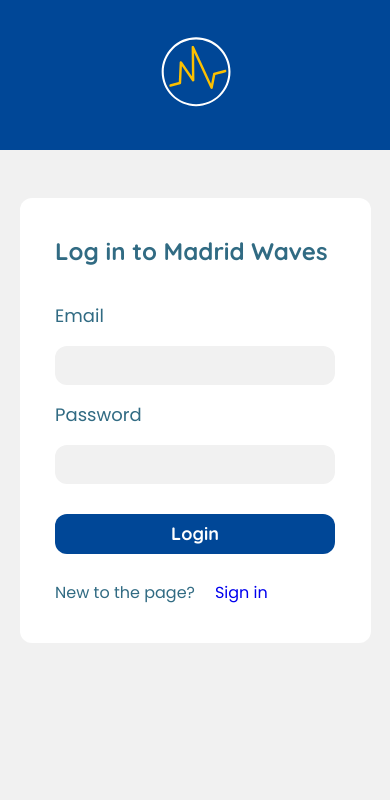
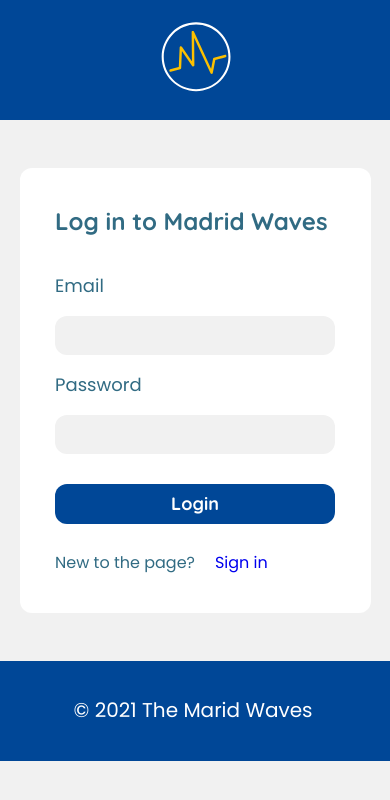
Before and after one commit to BrightonJoel/Madrid-Waves, a React (Create React App) app in the folder frontend/: page /login in a window 390 px wide. Shown: the top 800 px of the page. Built offline with nearby package versions, Linux system fonts and the light colour scheme.

Commit message:
Footer wil Responsive Design

```diff
--- a/frontend/src/App.js
+++ b/frontend/src/App.js
@@ -9,6 +9,7 @@ import HomeHeader from "./components/Header/HomeHeader"
 import CreateBlog from "./pages/BlogPages/CreateBlog"
 import MyBlogs from "./pages/BlogPages/MyBlogs"
 import BlogsDetails from "./pages/BlogPages/BlogDetails"
+import Footer from "./components/Footer"
 import About from "./pages/About"
 import Theme from "./styles/theme"
 
@@ -24,35 +25,42 @@ function App() {
             <Route path='/signup'>
               <Header/>
               <SignUp />
+              <Footer/>
             </Route>
 
             <Route path='/login'>
               <Header/>
               <Login />
+              <Footer/>
             </Route>
 
             <Route path='/create'>
               <HomeHeader/>
               <CreateBlog/>
+              <Footer/>
             </Route>
 
             <Route path='/myblogs'>
               <HomeHeader/>
               <MyBlogs/>
+              <Footer/>
             </Route>
 
             <Route path='/about'>
               <HomeHeader/>
               <About/>
+              <Footer/>
             </Route>
             <Route path='/details'>
               <HomeHeader/>
               <BlogsDetails/>
+              <Footer/>
             </Route>
 
             <Route exact path='/'>
               <HomeHeader/>
               <HomePage />
+              <Footer/>
             </Route>
 
           </Switch>
--- /dev/null
+++ b/frontend/src/components/Footer.js
@@ -0,0 +1,10 @@
+import React from "react";
+import { Footerdiv, Item1 } from "./FooterStyles";
+
+export default function Footer() {
+  return (
+    <Footerdiv>
+      <Item1>&copy; 2021 The Marid Waves</Item1>
+    </Footerdiv>
+  );
+}
--- /dev/null
+++ b/frontend/src/components/FooterStyles.js
@@ -0,0 +1,23 @@
+import styled from "styled-components"
+
+export const Footerdiv = styled.footer`
+    display: grid;
+    background-color: ${({ theme }) => theme.colors.primaryBlue};
+    height: 100px;
+    grid-template-columns: 33% 33% 33%;
+
+  `
+  export const Item1 = styled.div`
+  grid-column: 1 / 1;
+  display: flex;
+  justify-content: center;
+  align-items: center;        /* for single line flex container */
+  align-content: center;      /* for multi-line flex container */
+  color: ${({theme}) => theme.colors.neutral};
+  font-size: 20px;
+  padding:10px;
+
+  @media (max-width: 800px){
+    grid-column: 1 / 4;
+  }
+`
--- a/frontend/src/components/Header/HeaderStyles.js
+++ b/frontend/src/components/Header/HeaderStyles.js
@@ -5,7 +5,7 @@ export const Head = styled.header`
   justify-content: center;
   align-items: center;
   background-color: ${({ theme }) => theme.colors.primaryBlue};
-  height: 150px;
+  height: 120px;
 
   h1 {
     color: ${({ theme }) => theme.colors.neutral};
--- a/frontend/src/styles/globals.js
+++ b/frontend/src/styles/globals.js
@@ -19,6 +19,7 @@ const GlobalStyles = createGlobalStyle`
     body {
         background: ${({ theme }) => theme.colors.lightGrey};
         cursor: default;
+
     }
 
     h1, h2, h3, h4, h5, h6, button {
```
